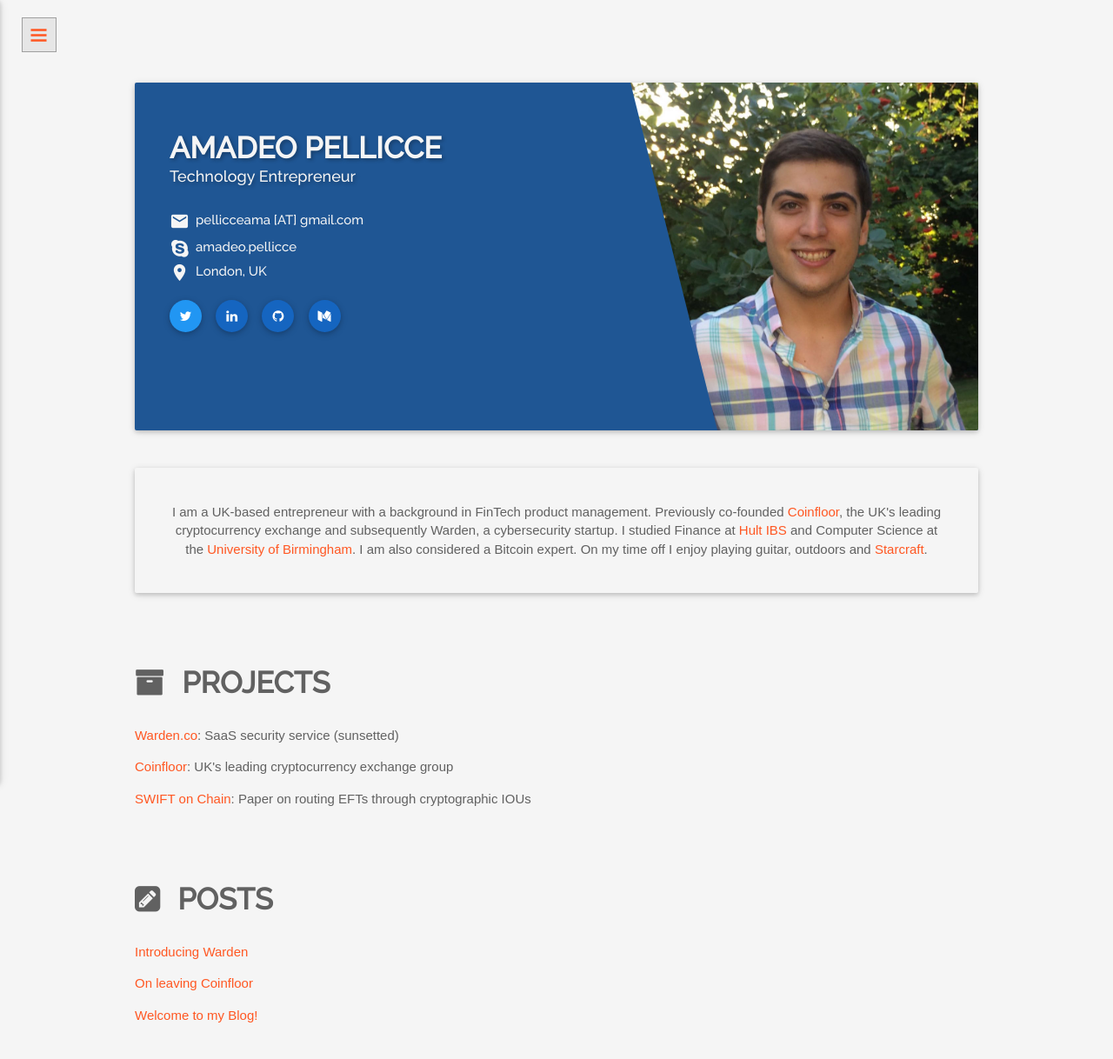
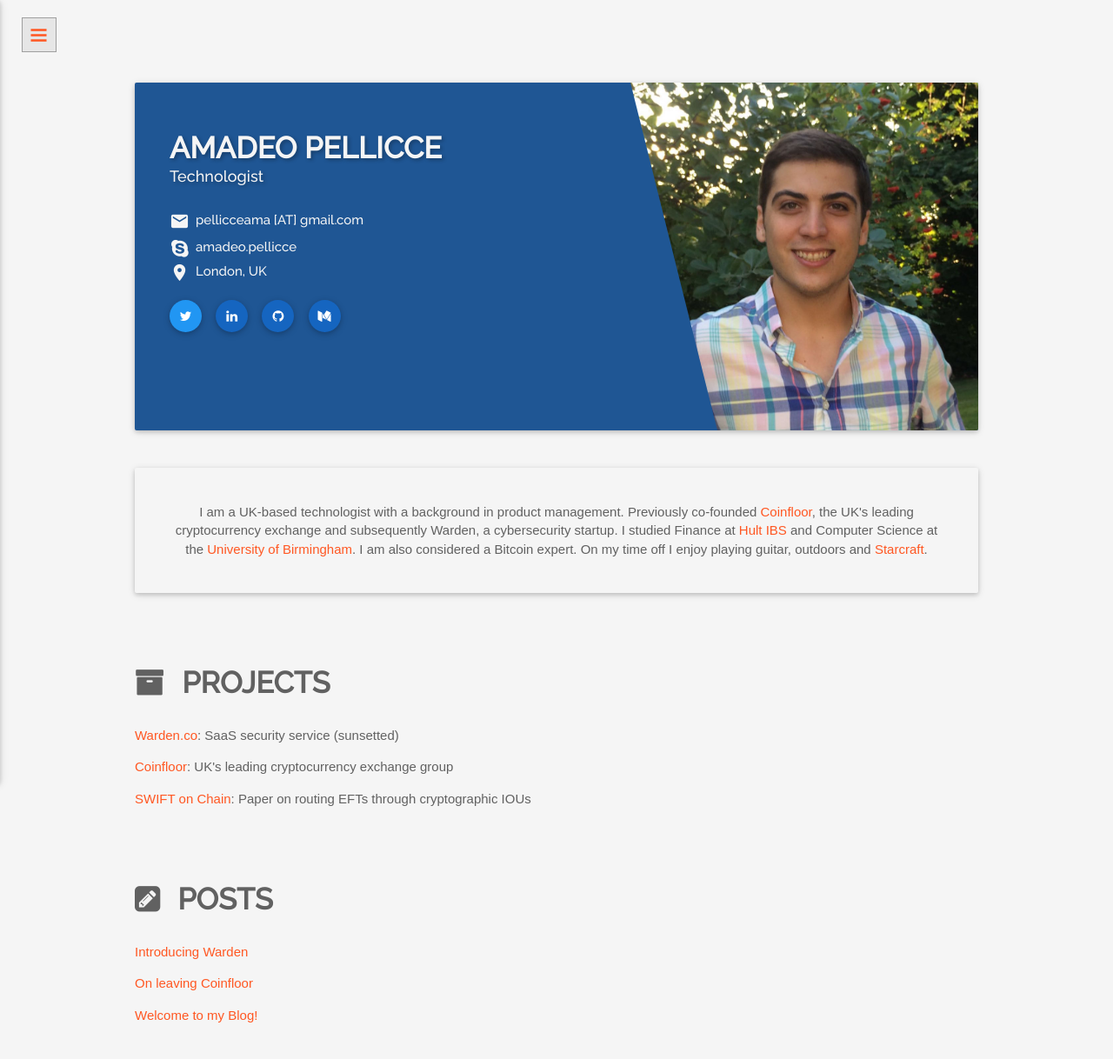
Before and after one commit to pellicceama/pellicceama.github.io, a Jekyll site: the page built from index.html, in a window 1280 px wide. Shown: the whole page at 87% size. Built offline with Jekyll 4.4.1, drawn with Linux system fonts in a browser that asks for light colours; some web fonts are replaced.

Commit message:
generalising description

```diff
--- a/index.html
+++ b/index.html
@@ -52,7 +52,7 @@
                   <!-- NAME & STATUS -->
                   <div class="info-headings">
                     <h4 class="text-uppercase left">Amadeo Pellicce</h4>
-                    <h6 class="text-capitalize left">Technology Entrepreneur</h6>
+                    <h6 class="text-capitalize left">Technologist</h6>
                   </div>
 
                   <!-- CONTACT INFO -->
@@ -108,7 +108,7 @@
             <div class="card-content">
               <!-- ABOUT PARAGRAPH -->
               <p>
-                I am a UK-based entrepreneur with a background in FinTech product management.
+                I am a UK-based technologist with a background in product management.
                 Previously co-founded <a href="http://coinfloor.co.uk" target="_blank">Coinfloor</a>, the UK's leading cryptocurrency exchange and subsequently Warden, a cybersecurity startup. I studied Finance at
                 <a href="http://hult.edu" target="_blank">Hult IBS</a>
                 and Computer Science at the
```
